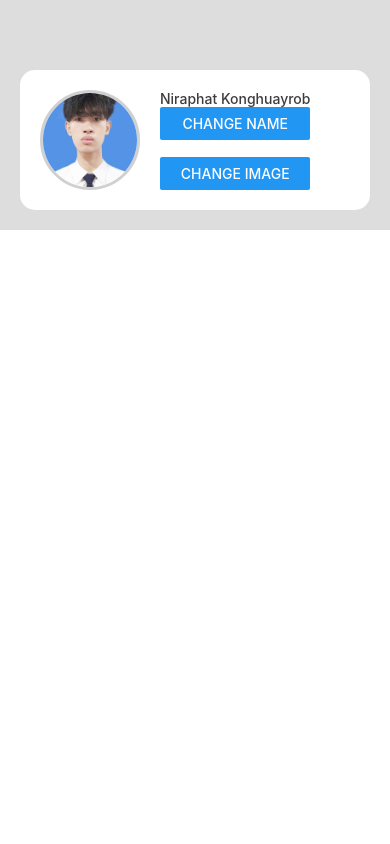
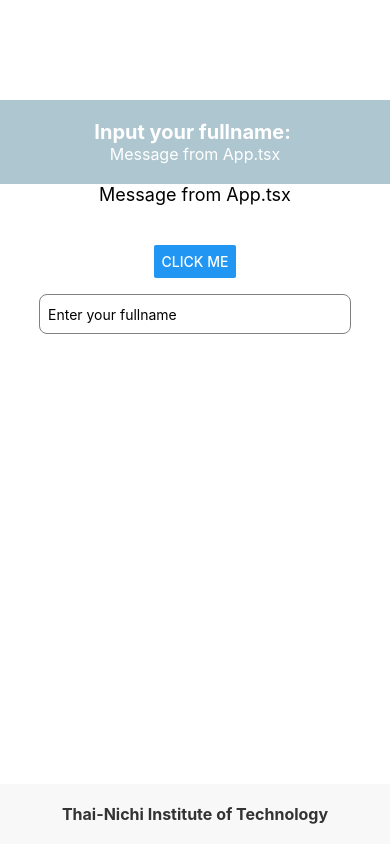
Before and after one commit to NiraphatK/TNIreactNative, a React Native app: screen / in a window 390 px wide. Built offline with nearby package versions, Linux system fonts and the light colour scheme.

Commit message:
Practice1_useEffect[August,03,2024]

```diff
--- a/App.tsx
+++ b/App.tsx
@@ -1,13 +1,48 @@
-import { View, Text } from "react-native";
-import React from "react";
-import ProfileScreen from "./components/ProfileScreen";
+import { StatusBar } from "expo-status-bar";
+import { StyleSheet, Text, View, Button, Alert, TextInput } from "react-native";
+import AppFooter from "./components/AppFooter";
+import AppHeader from "./components/AppHeader";
+import Content from "./components/Content";
+import { stylesPractice } from "./styles/styles";
+import { useEffect, useState } from "react";
 
-const App = (): React.JSX.Element => {
+export default function App(): React.JSX.Element {
+  const [fullName, setFullname] = useState("");
+  const [message, setMessage] = useState("Message from App.tsx");
+  const [footerMessage, setFooterMessage] = useState(
+    "Thai-Nichi Institute of Technology"
+  );
+
+  useEffect(() => {
+    console.log("Component has mounted");
+  }, []);
+  useEffect(() => {
+    console.log(`Fullname has changed to ${fullName}`);
+  }, [fullName]);
+
+
   return (
-    <View>
-      <ProfileScreen />
+    <View style={styles.container}>
+      <AppHeader fullname={fullName} message={message} />
+      <Content message={message} fullname={fullName} />
+      <AppFooter footerMessage={footerMessage} />
+      <View style={{alignItems:"center"}}>
+        <TextInput
+          style={stylesPractice.input}
+          placeholder="Enter your fullname"
+          value={fullName}
+          onChangeText={setFullname}
+        />
+      </View>
+
+      <StatusBar style="auto" />
     </View>
   );
-};
+}
 
-export default App;
+const styles = StyleSheet.create({
+  container: {
+    flex: 1,
+    backgroundColor: "#fff",
+  },
+});
--- a/components/AppFooter.tsx
+++ b/components/AppFooter.tsx
@@ -1,34 +1,17 @@
 import { StyleSheet, Text, View } from "react-native";
 import React from "react";
+import { stylesPractice } from "../styles/styles";
 
 type AppFooterProps = {
-  title: string;
+  footerMessage: string;
 };
 
-const AppFooter = ({ title }: AppFooterProps): React.JSX.Element => {
+const AppFooter = ({ footerMessage }: AppFooterProps): React.JSX.Element => {
   return (
-    <View style={styles.footer}>
-      <Text style={styles.footerText}>{title}</Text>
+    <View style={stylesPractice.footer}>
+      <Text style={stylesPractice.footerText}>{footerMessage}</Text>
     </View>
   );
 };
 
 export default AppFooter;
-
-const styles = StyleSheet.create({
-  footer: {
-    backgroundColor: "#f8f8f8",
-    padding: 20,
-    alignItems: "center",
-    justifyContent: "center",
-    position: "absolute",
-    left: 0,
-    right: 0,
-    bottom: 0,
-  },
-  footerText: {
-    fontSize: 16,
-    fontWeight: "bold",
-    color: "#333",
-  },
-});
--- a/components/AppHeader.tsx
+++ b/components/AppHeader.tsx
@@ -1,36 +1,22 @@
 import { StyleSheet, Text, View } from "react-native";
 import React from "react";
+import { stylesPractice } from "../styles/styles";
 
 type AppHeaderProps = {
-  name: string;
-  msg: string;
+  fullname: string;
+  message: string;
 };
 
-const AppHeader = ({ name, msg }: AppHeaderProps): React.JSX.Element => {
+const AppHeader = ({
+  fullname,
+  message,
+}: AppHeaderProps): React.JSX.Element => {
   return (
-    <View style={styles.header}>
-      <Text style={styles.headerText}>{name}</Text>
-      <Text style={styles.subtitleText}>{msg}</Text>
+    <View style={stylesPractice.header}>
+      <Text style={stylesPractice.headerText}>Input your fullname: {fullname}</Text>
+      <Text style={stylesPractice.subtitleText}>{message}</Text>
     </View>
   );
 };
 
 export default AppHeader;
-
-const styles = StyleSheet.create({
-  header: {
-    backgroundColor: "#AEC6CF",
-    padding: 20,
-    alignItems: "center",
-    justifyContent: "center",
-  },
-  headerText: {
-    fontSize: 20,
-    fontWeight: "bold",
-    color: "#fff",
-  },
-  subtitleText: {
-    fontSize: 16,
-    color: "#fff",
-  },
-});
--- a/components/Content.tsx
+++ b/components/Content.tsx
@@ -1,34 +1,25 @@
 import { Alert, StyleSheet, Text, View, Button } from "react-native";
-import React from "react";
+import React, { useState } from "react";
+import { stylesPractice } from "../styles/styles";
 
 type AppContentProps = {
-  msg: string;
-  name: string;
+  message: string;
+  fullname: string;
 };
-const Content = ({ msg, name }: AppContentProps) => {
+const Content = ({ message, fullname }: AppContentProps) => {
+  const [displayFullname, setDisplayFullname] = useState("");
+
+  const handleButtonClick = () => {
+    setDisplayFullname(fullname);
+    Alert.alert(`"Hello", Input your fullname: ${fullname}`);
+  };
   return (
-    <View style={styles.content}>
-      <Text style={styles.text}>{msg}</Text>
-      <Button
-        title="Click me"
-        onPress={() => {
-          Alert.alert("Hello", name);
-        }}
-      />
+    <View style={stylesPractice.content}>
+      <Text style={stylesPractice.text}>{message}</Text>
+      <Text style={stylesPractice.text}>{displayFullname}</Text>
+      <Button title="Click me" onPress={handleButtonClick} />
     </View>
   );
 };
 
 export default Content;
-
-const styles = StyleSheet.create({
-  content: {
-    flex: 1,
-    alignItems: "center",
-    justifyContent: "center",
-  },
-  text: {
-    fontSize: 18,
-    marginBottom: 20,
-  },
-});
--- a/styles/styles.ts
+++ b/styles/styles.ts
@@ -29,4 +29,63 @@ const styles = StyleSheet.create({
     fontWeight: "500",
   },
 });
-export default styles;
+const stylesPractice = StyleSheet.create({
+  container: {
+    flex: 1,
+    justifyContent: "center",
+    alignItems: "center",
+    padding: 16,
+    backgroundColor: "#ffffff",
+  },
+
+  footer: {
+    backgroundColor: "#f8f8f8",
+    padding: 20,
+    alignItems: "center",
+    justifyContent: "center",
+    position: "absolute",
+    left: 0,
+    right: 0,
+    bottom: 0,
+  },
+  footerText: {
+    fontSize: 16,
+    fontWeight: "bold",
+    color: "#333",
+  },
+  header: {
+    backgroundColor: "#AEC6CF",
+    padding: 20,
+    alignItems: "center",
+    justifyContent: "center",
+    marginTop: 100,
+  },
+  headerText: {
+    fontSize: 20,
+    fontWeight: "bold",
+    color: "#fff",
+  },
+  subtitleText: {
+    fontSize: 16,
+    color: "#fff",
+  },
+  content: {
+    // flex: 1,
+    alignItems: "center",
+    justifyContent: "center",
+  },
+  text: {
+    fontSize: 18,
+    marginBottom: 20,
+  },
+  input: {
+    height: 40,
+    borderColor: "gray",
+    borderWidth: 1,
+    marginTop: 16,
+    paddingHorizontal: 8,
+    width: "80%",
+    borderRadius: 8,
+  },
+});
+export { styles, stylesPractice };
```
Also changed, not shown: App2.tsx (added, +15 -0 lines), components/UseEffectExample.tsx (added, +31 -0 lines).
